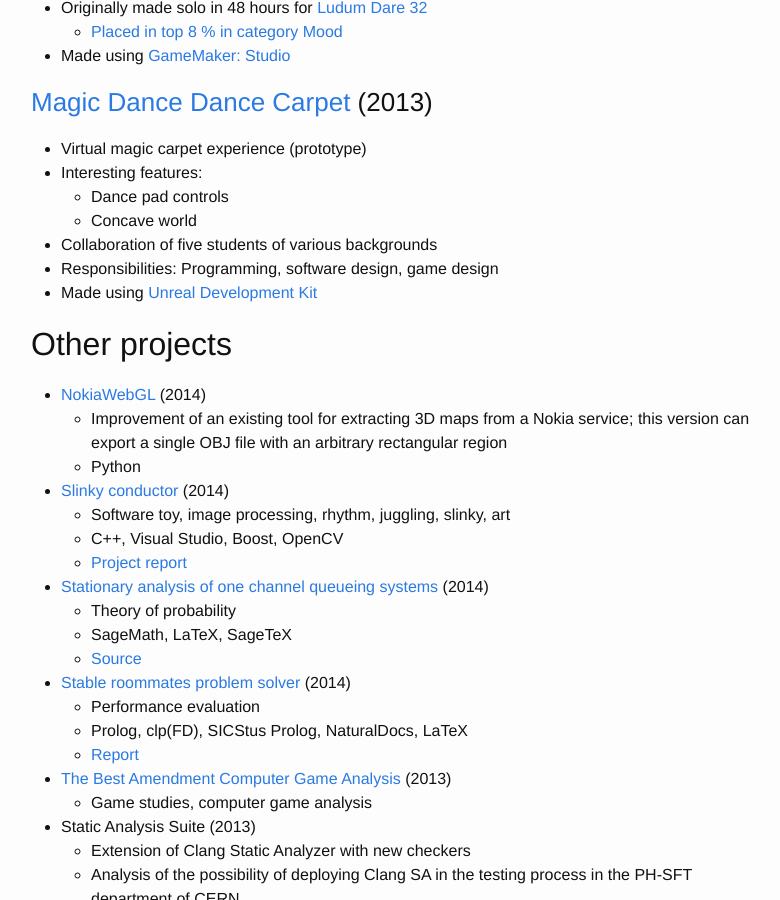
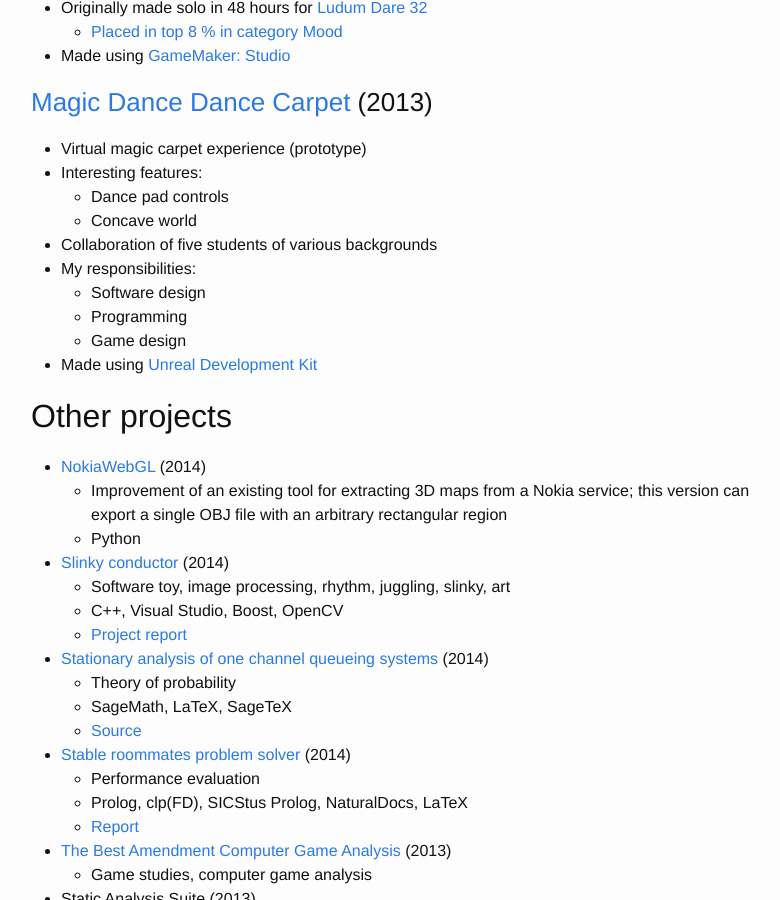
Before and after one commit to filipbartek/filipbartek.github.io, a Jekyll site: the page built from portfolio.md, in a window 1280 px wide and 900 px high, scrolled down 348 px. Shown: the whole window, without its empty margins (239-1019 px from the left). Built offline with Jekyll 4.4.1, drawn with Linux system fonts in a browser that asks for light colours.

```diff
--- a/portfolio.md
+++ b/portfolio.md
@@ -21,7 +21,10 @@ some of my toy and homework projects.
     * Dance pad controls
     * Concave world
   * Collaboration of five students of various backgrounds
-  * Responsibilities: Programming, software design, game design
+  * My responsibilities:
+    * Software design
+    * Programming
+    * Game design
   * Made using [Unreal Development Kit](https://www.unrealengine.com/previous-versions)
 
 # Other projects
```
